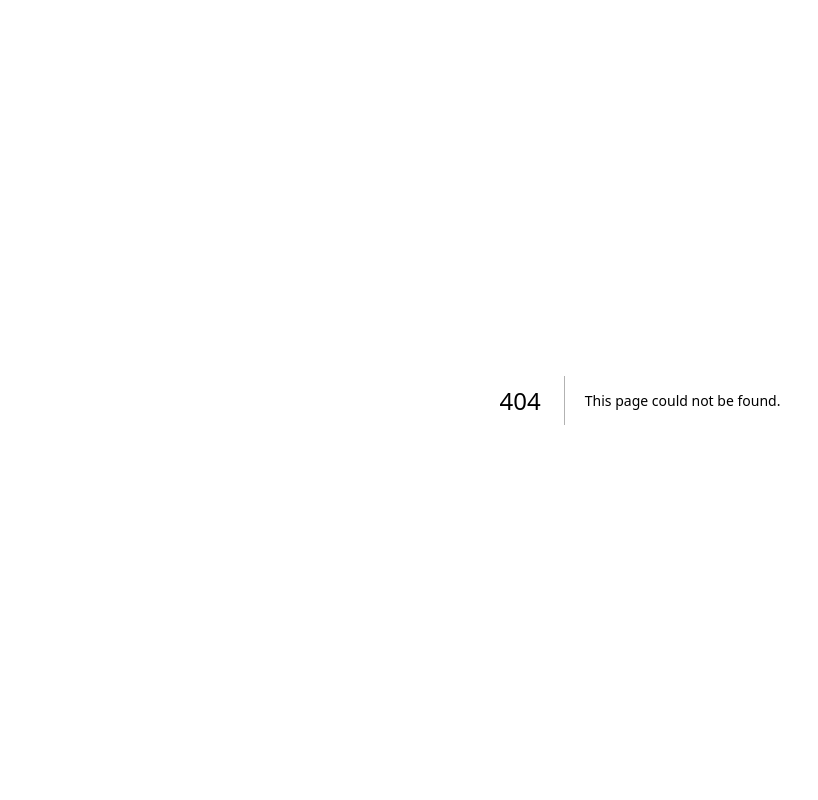
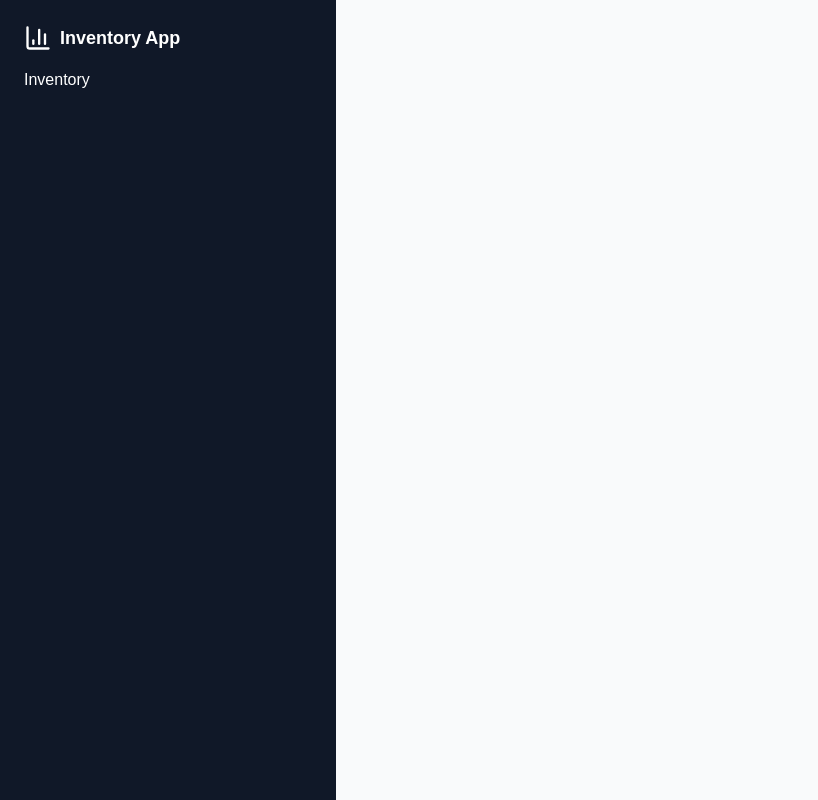
Before and after one commit to edward-jay-dev/devspace, a Next.js app in the folder nextjs-fullstack/: page /dashboard in a window 1280 px wide. Before the commit this address had no page. Shown: the whole page, without its empty margins (0-818 px from the left). Built offline with nearby package versions, Linux system fonts and the light colour scheme; what @stackframe/stack would draw is missing.

Commit message:
adding dashboard and sidebar

```diff
--- /dev/null
+++ b/nextjs-fullstack/app/dashboard/page.tsx
@@ -0,0 +1,9 @@
+import Sidebar from "@/components/sidebar";
+
+export default function DashboardPage() {
+    return (
+        <div className="min-h-screen bg-gray-50">
+            <Sidebar currentPath="/dashboard"/>
+        </div>
+    );
+}
--- /dev/null
+++ b/nextjs-fullstack/components/sidebar.tsx
@@ -0,0 +1,21 @@
+import { BarChart3 } from "lucide-react";
+
+export default function Sidebar({
+    currentPath = "/dashboard"
+}: {
+    currentPath: string}
+) {
+    return (
+        <div className="fixed left-0 top-0 bg-gray-900 text-white w-84 min-h-screen p-6 z-10">
+            <div className="mb-8">
+                <div className="flex items-center space-x-2 mb-4">
+                    <BarChart3 className="w-7 h-7"/>
+                    <span className="text-lg font-semibold">Inventory App</span>
+                </div>
+                <nav className="space-y-1">
+                    <div>Inventory</div>
+                </nav>
+            </div>
+        </div>
+    );
+}
```
